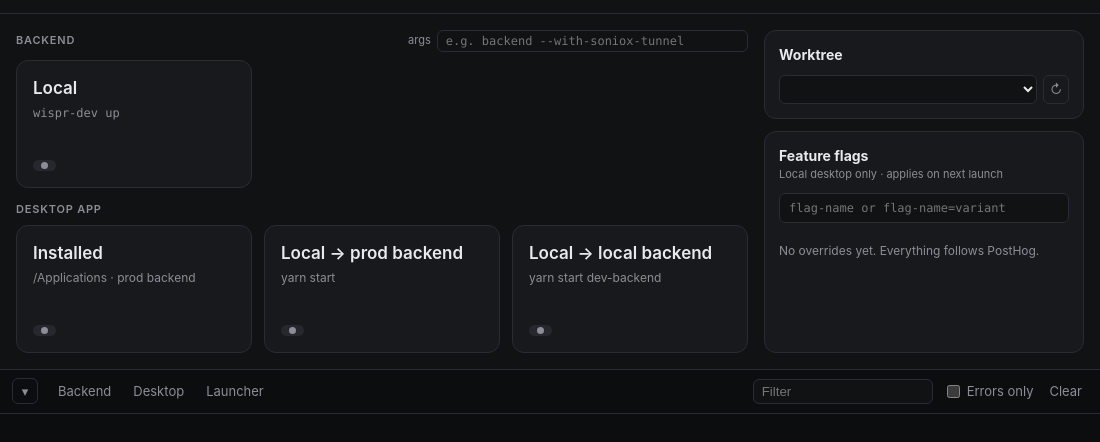
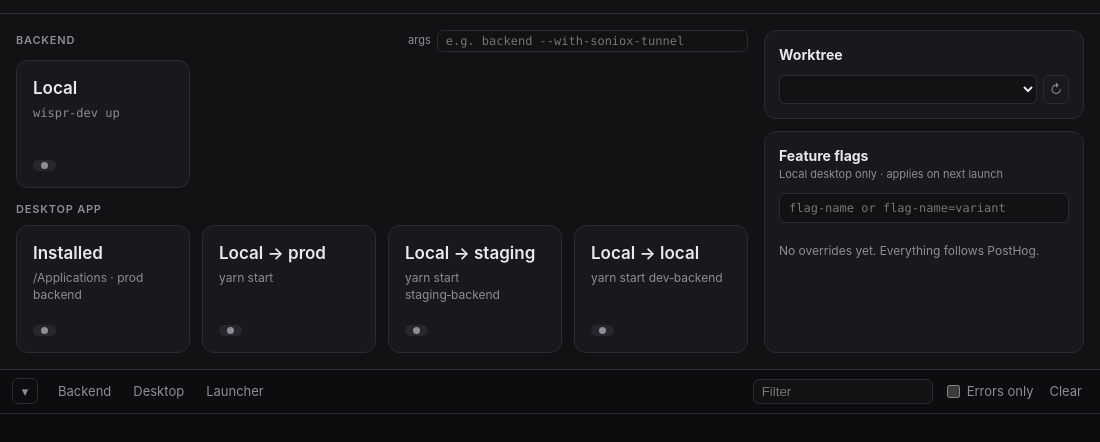
Before and after one commit to Wispr-AI/flow-launcher, an Electron app: page src/renderer/index.html in a window 1100 px wide. Shown: the part 38-480 px from the top of the page. Drawn offline with Linux system fonts and the light colour scheme; no server answers.

Commit message:
Add Local → staging desktop tile (yarn start staging-backend)
Co-Authored-By: Claude Opus 5.5 <noreply@anthropic.com>

```diff
--- a/src/renderer/index.html
+++ b/src/renderer/index.html
@@ -39,13 +39,18 @@
               <div class="tile-foot"><span class="pill"></span><span class="tile-where"></span></div>
             </button>
             <button class="tile" data-tile="local-prod">
-              <div class="tile-title">Local → prod backend</div>
+              <div class="tile-title">Local → prod</div>
               <div class="tile-sub">yarn start</div>
               <div class="tile-foot"><span class="pill"></span><span class="tile-where"></span></div>
             </button>
+            <button class="tile" data-tile="local-staging" data-hint="api-east.wisprflow.ai · uses your real login">
+              <div class="tile-title">Local → staging</div>
+              <div class="tile-sub">yarn start staging&#8209;backend</div>
+              <div class="tile-foot"><span class="pill"></span><span class="tile-where"></span></div>
+            </button>
             <button class="tile" data-tile="local-local" data-hint="Signs in as dev@wispr.ai">
-              <div class="tile-title">Local → local backend</div>
-              <div class="tile-sub">yarn start dev-backend</div>
+              <div class="tile-title">Local → local</div>
+              <div class="tile-sub">yarn start dev&#8209;backend</div>
               <div class="tile-foot"><span class="pill"></span><span class="tile-where"></span></div>
             </button>
             </div>
--- a/src/renderer/style.css
+++ b/src/renderer/style.css
@@ -66,7 +66,8 @@ main { flex: 1; display: flex; flex-direction: column; min-height: 0; }
 .tiles { display: flex; flex-direction: column; gap: 14px; min-width: 0; }
 .group { display: flex; flex-direction: column; gap: 8px; }
 .group-head { margin: 0; font-size: 11px; font-weight: 600; text-transform: uppercase; letter-spacing: 0.8px; color: var(--muted); }
-.group-tiles { display: grid; gap: 12px; grid-template-columns: repeat(3, minmax(0, 1fr)); }
+.group-tiles { display: grid; gap: 12px; grid-template-columns: repeat(4, minmax(0, 1fr)); }
+@media (max-width: 1040px) { .group-tiles { grid-template-columns: repeat(2, minmax(0, 1fr)); } }
 .group-head-row { display: flex; align-items: center; justify-content: space-between; gap: 12px; }
 .args { display: flex; align-items: center; gap: 6px; color: var(--muted); font-size: 11px; flex: 0 1 340px; min-width: 0; }
 .args input {
```
Also changed, not shown: src/main.js (+10 -4 lines).
